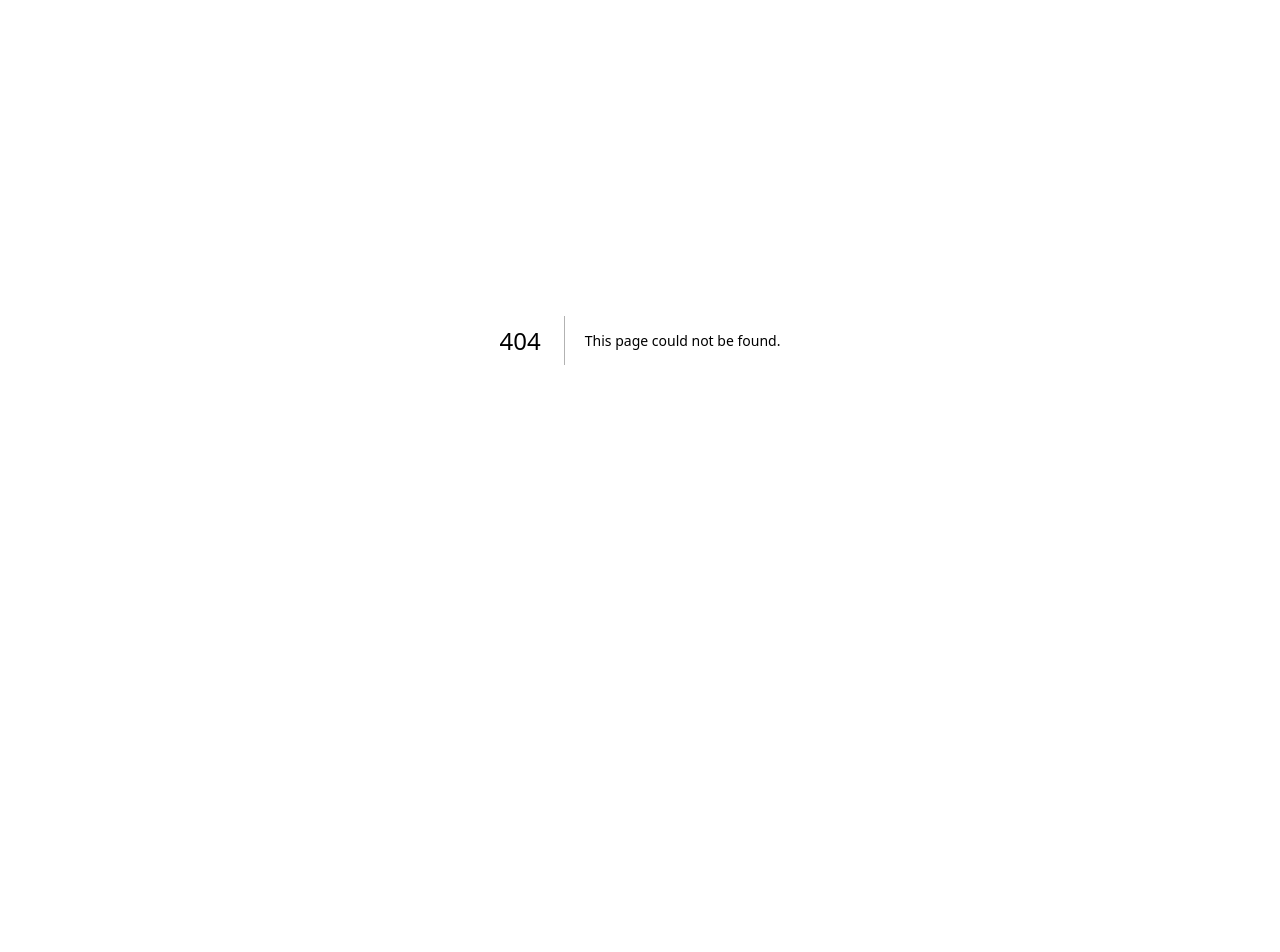
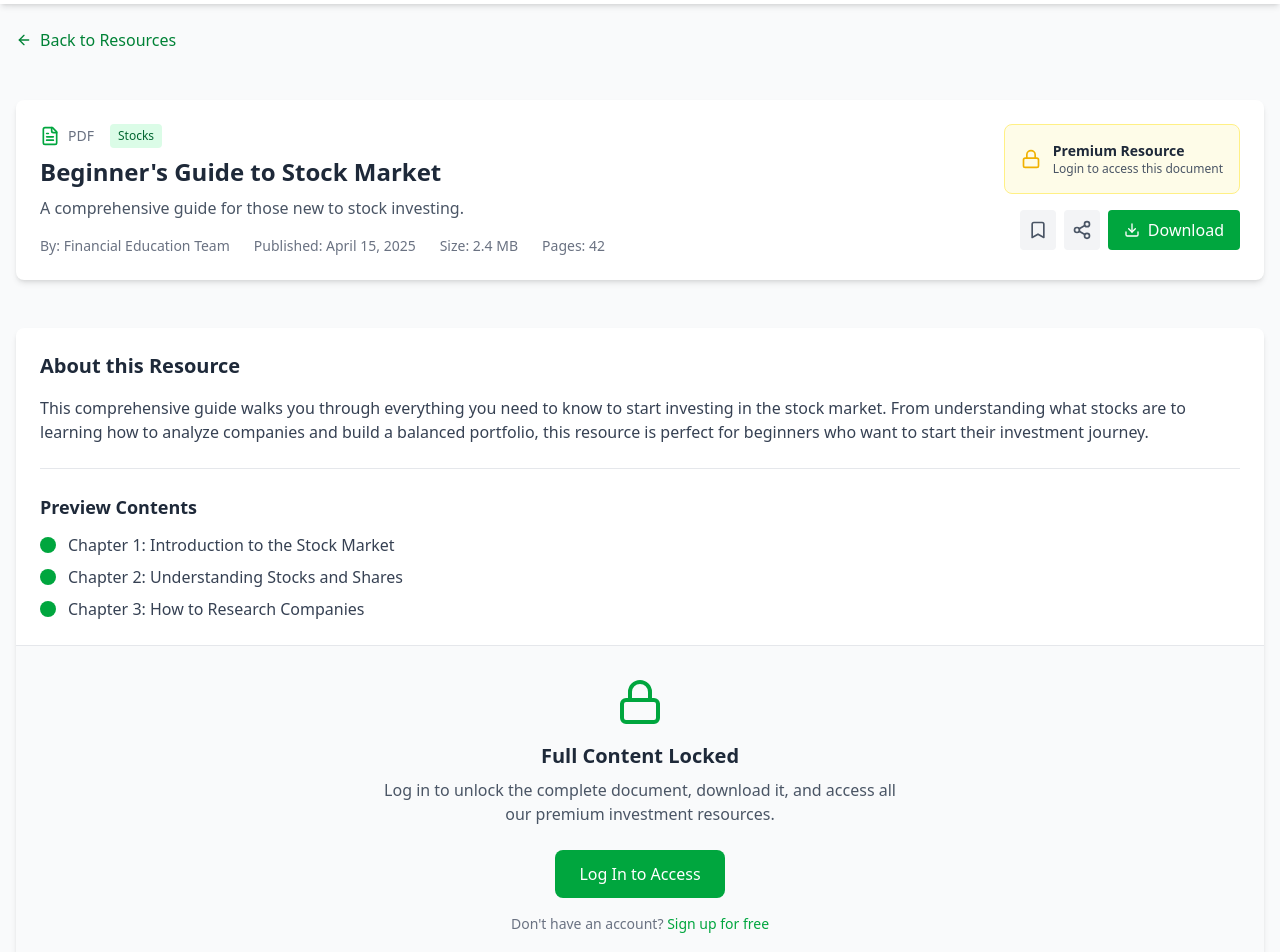
Before and after one commit to rukundowilson/fincook, a Next.js app in the folder fincook_client/: page /resources in a window 1280 px wide. Before the commit this address had no page. Shown: the part 60-1012 px from the top of the page. Before the commit the page ends 800 px from the top, so only its background shows below. Built offline with nearby package versions, Linux system fonts and the light colour scheme.

Commit message:
created a resources page

```diff
--- a/fincook_client/package.json
+++ b/fincook_client/package.json
@@ -12,6 +12,7 @@
     "@headlessui/react": "^2.2.2",
     "@heroicons/react": "^2.2.0",
     "headlessui": "^0.0.0",
+    "lucide-react": "^0.511.0",
     "next": "15.3.2",
     "react": "^19.0.0",
     "react-dom": "^19.0.0"
--- /dev/null
+++ b/fincook_client/src/app/resources/page.tsx
@@ -0,0 +1,215 @@
+"use client";
+import { ArrowLeft, Download, Lock, Share2, Bookmark, FileText, BookOpen, Video } from 'lucide-react';
+import { useState } from 'react';
+import { Disclosure } from '@headlessui/react';
+import Head from 'next/head';
+import Link from 'next/link';
+import Nav from '@/app/components/Nav';
+import Footer from '../components/Footer';
+import Cta from "../components/Cta&quote"
+
+interface ResourcePageProps {
+  resourceId?: string;
+}
+
+export default function SingleResourcePage({ resourceId = '1' }: ResourcePageProps) {
+  const [isLoggedIn, setIsLoggedIn] = useState<boolean>(false);
+  const [isBookmarked, setIsBookmarked] = useState<boolean>(false);
+
+  // Mock resource data
+  const resource = {
+    id: '1',
+    title: "Beginner's Guide to Stock Market",
+    type: 'pdf',
+    description: 'A comprehensive guide for those new to stock investing.',
+    longDescription: 'This comprehensive guide walks you through everything you need to know to start investing in the stock market. From understanding what stocks are to learning how to analyze companies and build a balanced portfolio, this resource is perfect for beginners who want to start their investment journey.',
+    category: 'Stocks',
+    isLocked: true,
+    author: 'Financial Education Team',
+    publishDate: 'April 15, 2025',
+    fileSize: '2.4 MB',
+    pageCount: 42,
+    relatedResources: [
+      { id: '2', title: 'Understanding ETFs', type: 'guide' },
+      { id: '6', title: 'Market Analysis Techniques', type: 'pdf' }
+    ]
+  };
+
+  const getResourceIcon = (type: string) => {
+    switch(type) {
+      case 'pdf':
+        return <FileText className="h-5 w-5 text-green-600" />;
+      case 'guide':
+        return <BookOpen className="h-5 w-5 text-green-600" />;
+      case 'video':
+        return <Video className="h-5 w-5 text-green-600" />;
+      default:
+        return <FileText className="h-5 w-5 text-green-600" />;
+    }
+  };
+
+  const handleLoginClick = () => {
+    // In a real app, this would redirect to login page or open a login modal
+    setIsLoggedIn(true);
+  };
+
+  const handleDownload = () => {
+    if (!isLoggedIn) {
+      // Show login modal or redirect to login page
+      alert('Please log in to download this resource');
+    } else {
+      // Download logic
+      console.log(`Downloading resource: ${resource.title}`);
+    }
+  };
+
+  const handleBookmark = () => {
+    if (!isLoggedIn) {
+      alert('Please log in to bookmark this resource');
+    } else {
+      setIsBookmarked(!isBookmarked);
+    }
+  };
+
+  return (
+    <div className="min-h-screen bg-gray-50">
+      {/* navbar */}
+      <Nav/>
+      {/* Back Navigation */}
+      <div className="container mx-auto px-4 py-6">
+        <a href="/resources" className="flex items-center text-green-700 hover:text-green-800 font-medium">
+          <ArrowLeft className="h-4 w-4 mr-2" />
+          Back to Resources
+        </a>
+      </div>
+
+      {/* Resource Header */}
+      <div className="container mx-auto px-4 py-6">
+        <div className="bg-white rounded-lg shadow-md p-6">
+          <div className="flex flex-col md:flex-row justify-between">
+            <div>
+              <div className="flex items-center mb-2">
+                {getResourceIcon(resource.type)}
+                <span className="ml-2 text-sm text-gray-500 uppercase">{resource.type}</span>
+                <span className="ml-4 text-xs bg-green-100 text-green-800 px-2 py-1 rounded">{resource.category}</span>
+              </div>
+              <h1 className="text-2xl font-bold text-gray-800 mb-2">{resource.title}</h1>
+              <p className="text-gray-600 mb-4">{resource.description}</p>
+              <div className="flex flex-wrap text-sm text-gray-500 gap-x-6 gap-y-2">
+                <span>By: {resource.author}</span>
+                <span>Published: {resource.publishDate}</span>
+                <span>Size: {resource.fileSize}</span>
+                <span>Pages: {resource.pageCount}</span>
+              </div>
+            </div>
+            <div className="mt-6 md:mt-0 flex flex-col md:items-end">
+              {!isLoggedIn && resource.isLocked ? (
+                <div className="flex items-center mb-4 bg-yellow-50 p-4 rounded-lg border border-yellow-200">
+                  <Lock className="h-5 w-5 text-yellow-500 mr-3" />
+                  <div>
+                    <h3 className="text-sm font-semibold text-gray-800">Premium Resource</h3>
+                    <p className="text-xs text-gray-600">Login to access this document</p>
+                  </div>
+                </div>
+              ) : null}
+              <div className="flex space-x-2">
+                <button
+                  onClick={handleBookmark}
+                  className={`p-2 rounded ${isBookmarked ? 'bg-green-100 text-green-700' : 'bg-gray-100 text-gray-600'} hover:bg-green-200`}
+                >
+                  <Bookmark className="h-5 w-5" />
+                </button>
+                <button className="p-2 rounded bg-gray-100 text-gray-600 hover:bg-gray-200">
+                  <Share2 className="h-5 w-5" />
+                </button>
+                <button
+                  onClick={handleDownload}
+                  className="flex items-center bg-green-600 hover:bg-green-700 text-white px-4 py-2 rounded font-medium"
+                >
+                  <Download className="h-4 w-4 mr-2" />
+                  Download
+                </button>
+              </div>
+            </div>
+          </div>
+        </div>
+      </div>
+
+      {/* Content Preview and Login CTA */}
+      <div className="container mx-auto px-4 py-6">
+        <div className="bg-white rounded-lg shadow-md overflow-hidden">
+          {/* Resource preview section */}
+          <div className="p-6">
+            <h2 className="text-xl font-bold text-gray-800 mb-4">About this Resource</h2>
+            <p className="text-gray-700 mb-6">{resource.longDescription}</p>
+
+            {/* Preview content - visible to all */}
+            <div className="mt-6 border-t border-gray-200 pt-6">
+              <h3 className="text-lg font-semibold text-gray-800 mb-3">Preview Contents</h3>
+              <ul className="space-y-2 text-gray-700">
+                <li className="flex items-center">
+                  <div className="w-4 h-4 rounded-full bg-green-600 mr-3"></div>
+                  Chapter 1: Introduction to the Stock Market
+                </li>
+                <li className="flex items-center">
+                  <div className="w-4 h-4 rounded-full bg-green-600 mr-3"></div>
+                  Chapter 2: Understanding Stocks and Shares
+                </li>
+                <li className="flex items-center">
+                  <div className="w-4 h-4 rounded-full bg-green-600 mr-3"></div>
+                  Chapter 3: How to Research Companies
+                </li>
+              </ul>
+            </div>
+          </div>
+
+          {/* Locked content overlay */}
+          {!isLoggedIn && resource.isLocked && (
+            <div className="bg-gray-50 p-8 border-t border-gray-200">
+              <div className="text-center max-w-lg mx-auto">
+                <Lock className="h-12 w-12 text-green-600 mx-auto mb-4" />
+                <h3 className="text-xl font-bold text-gray-800 mb-2">Full Content Locked</h3>
+                <p className="text-gray-600 mb-6">
+                  Log in to unlock the complete document, download it, and access all our premium investment resources.
+                </p>
+                <button
+                  onClick={handleLoginClick}
+                  className="bg-green-600 hover:bg-green-700 text-white px-6 py-3 rounded-lg font-medium w-full sm:w-auto"
+                >
+                  Log In to Access
+                </button>
+                <p className="mt-4 text-sm text-gray-500">
+                  Don't have an account? <a href="#" className="text-green-600 hover:underline">Sign up for free</a>
+                </p>
+              </div>
+            </div>
+          )}
+        </div>
+      </div>
+
+      {/* Related Resources */}
+      <div className="container mx-auto px-4 py-6 mb-12">
+        <h2 className="text-xl font-bold text-gray-800 mb-6">Related Resources</h2>
+        <div className="grid grid-cols-1 md:grid-cols-2 lg:grid-cols-3 gap-6">
+          {resource.relatedResources.map((related) => (
+            <a
+              key={related.id}
+              href={`/resources/${related.id}`}
+              className="bg-white rounded-lg border border-gray-200 p-6 hover:shadow-md transition-shadow"
+            >
+              <div className="flex items-center mb-3">
+                {getResourceIcon(related.type)}
+                <span className="ml-2 text-xs text-gray-500 uppercase">{related.type}</span>
+              </div>
+              <h3 className="text-lg font-semibold text-gray-800 hover:text-green-600">{related.title}</h3>
+            </a>
+          ))}
+        </div>
+      </div>
+      {/* Call to Action */}
+      <Cta/>
+      {/* Footer */}
+        <Footer/>
+    </div>
+  );
+}
```
Also changed, not shown: 1 other file (tests, documents, lock files or other folders).
